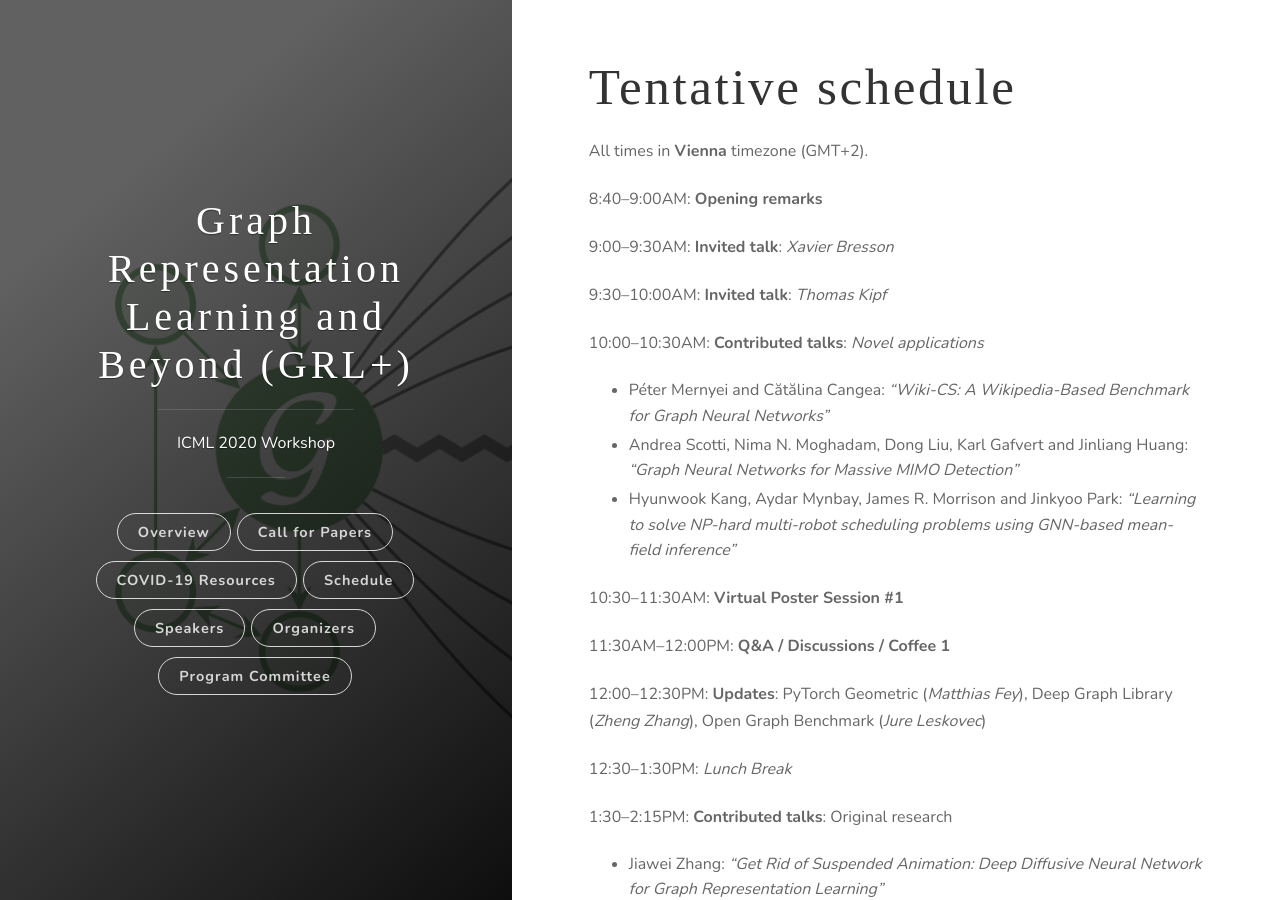
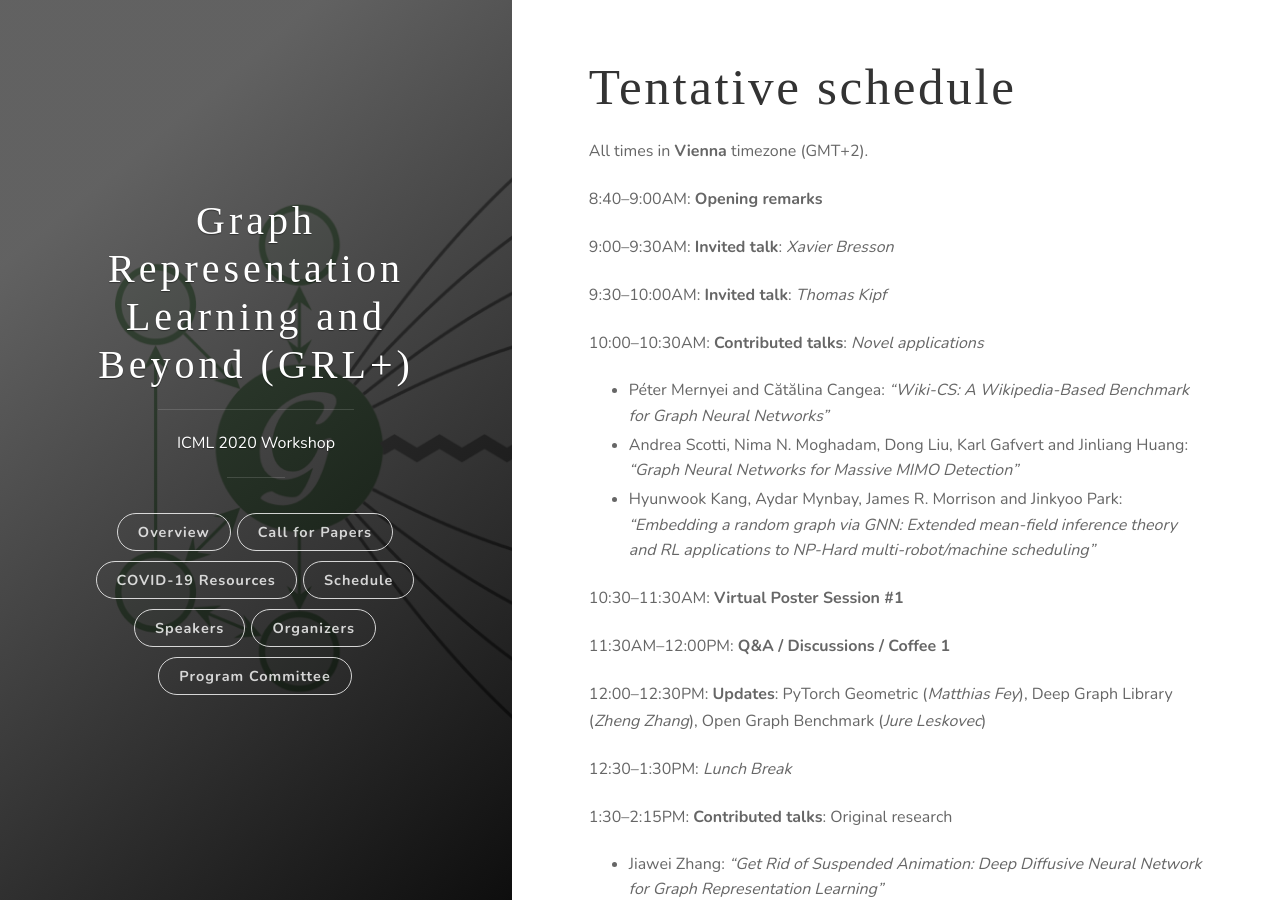
Before and after one commit to grlplus/grlplus.github.io, a Jekyll site: the page built from schedule.md, in a window 1280 px wide and 900 px high. Built offline with Jekyll 4.4.1, drawn with Linux system fonts in a browser that asks for light colours; some web fonts are replaced.

Commit message:
Update schedule.md

```diff
--- a/schedule.md
+++ b/schedule.md
@@ -15,7 +15,7 @@ All times in **Vienna** timezone (GMT+2).
 10:00--10:30AM: **Contributed talks**: *Novel applications*
 * Péter Mernyei and Cătălina Cangea: _"Wiki-CS: A Wikipedia-Based Benchmark for Graph Neural Networks"_
 * Andrea Scotti, Nima N. Moghadam, Dong Liu, Karl Gafvert and Jinliang Huang: _"Graph Neural Networks for Massive MIMO Detection"_
-* Hyunwook Kang, Aydar Mynbay, James R. Morrison and Jinkyoo Park: _"Learning to solve NP-hard multi-robot scheduling problems using GNN-based mean-field inference"_
+* Hyunwook Kang, Aydar Mynbay, James R. Morrison and Jinkyoo Park: _"Embedding a random graph via GNN: Extended mean-field inference theory and RL applications to NP-Hard multi-robot/machine scheduling"_
 
 10:30--11:30AM: **Virtual Poster Session #1**
 
```
